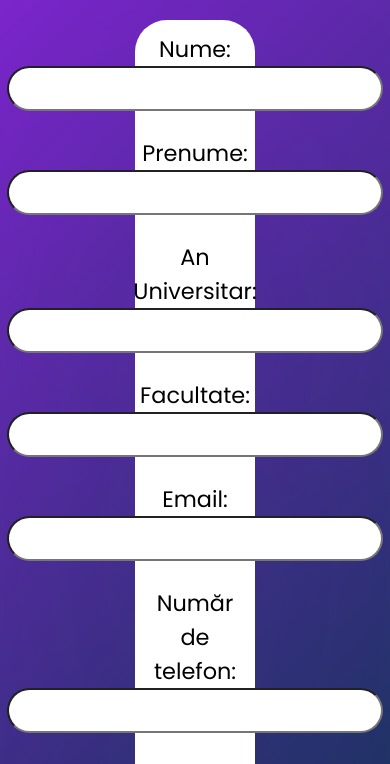
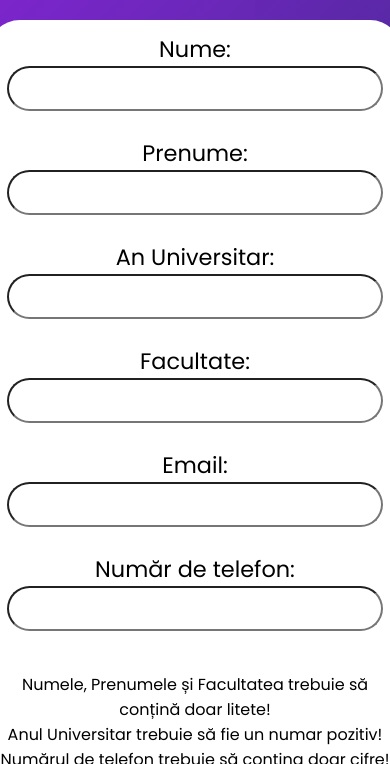
Before and after one commit to AlinXD/a-day-in-the-life, a website: page public/form.html in a window 390 px wide. Shown: the part 80-844 px from the top of the page. Drawn offline with Linux system fonts and the light colour scheme; a web font is replaced by a local one.

Commit message:
resolved form responsivnes

```diff
--- a/public/form.css
+++ b/public/form.css
@@ -40,6 +40,24 @@ form {
     margin-top: 0%;
     margin-bottom: 0;
     color: linear-gradient(135deg, #8224D3,#213367);
+}
+
+
+@media (max-width: 768px) {
+    /* Styles for screens 768px wide or smaller */
+    form {
+    width: 100%;
+    height: 100%;
+    margin: 1%;
+    padding: 3%;
+    box-shadow: 0em 8em 15em rgba(33, 51, 103, 0.2);
+    transition: box-shadow 0.3s ease;
+    border-radius: 2em;
+    background-color: white;
+    margin-top: 0%;
+    margin-bottom: 0;
+    color: linear-gradient(135deg, #8224D3,#213367);
+    }
 }
 
 .buton-trimite {
```
